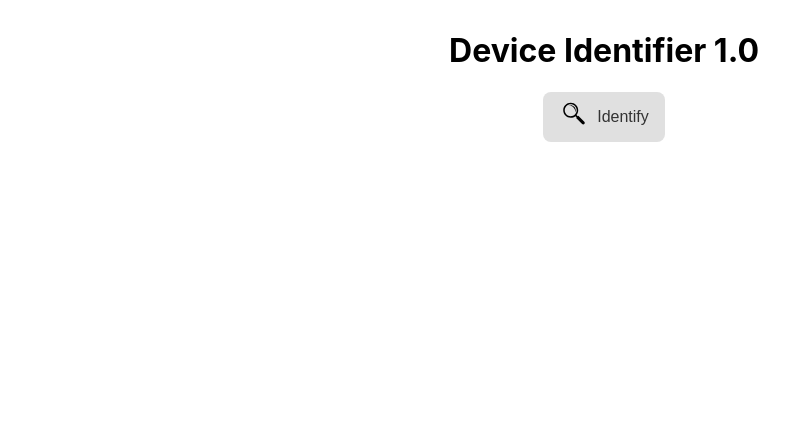
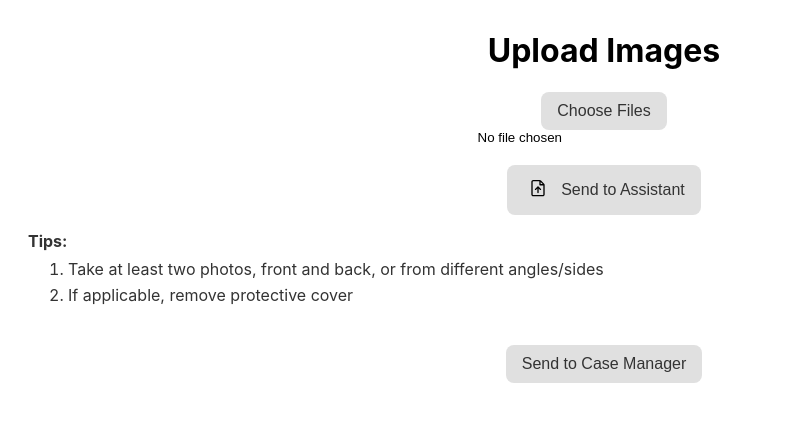
Before and after one commit to davidcthornton/device-identifier-connected, a React (Create React App) app in the folder client/: page / in a window 1280 px wide. Shown: the top 422 px of the page, without its empty margins (36-825 px from the left). Built offline with nearby package versions, Linux system fonts and the light colour scheme; no server answers.

Commit message:
fixing message passing bug

```diff
--- a/client/src/App.js
+++ b/client/src/App.js
@@ -36,7 +36,7 @@ function Home() {
 function App() {
   return (
     <Routes>
-      <Route path="/" element={<Home />} />
+      <Route path="/" element={<Page1 />} />
       <Route path="/page1" element={<Page1 />} />
       <Route path="/page2" element={<Page2 />} />
     </Routes>
--- a/client/src/Page1.js
+++ b/client/src/Page1.js
@@ -7,7 +7,7 @@ import uploadIcon from './assets/upload.svg';
 
 
 var deviceName = 'iPhone 13';
-var deviceType = 'Smartphone';
+var deviceType = 'smartphone';
 
 
 function Page1() {
@@ -19,7 +19,8 @@ function Page1() {
 		};
 
 		// Send the message to the parent window
-		window.opener.postMessage(deviceData, 'http://localhost:3000'); // Replace with actual Case Manager origin
+		window.opener.postMessage(deviceData, 'http://54.161.142.139:3000'); // Replace with actual Case Manager origin
+
 
 		// Optionally close this tab after sending
 		window.close();
```
